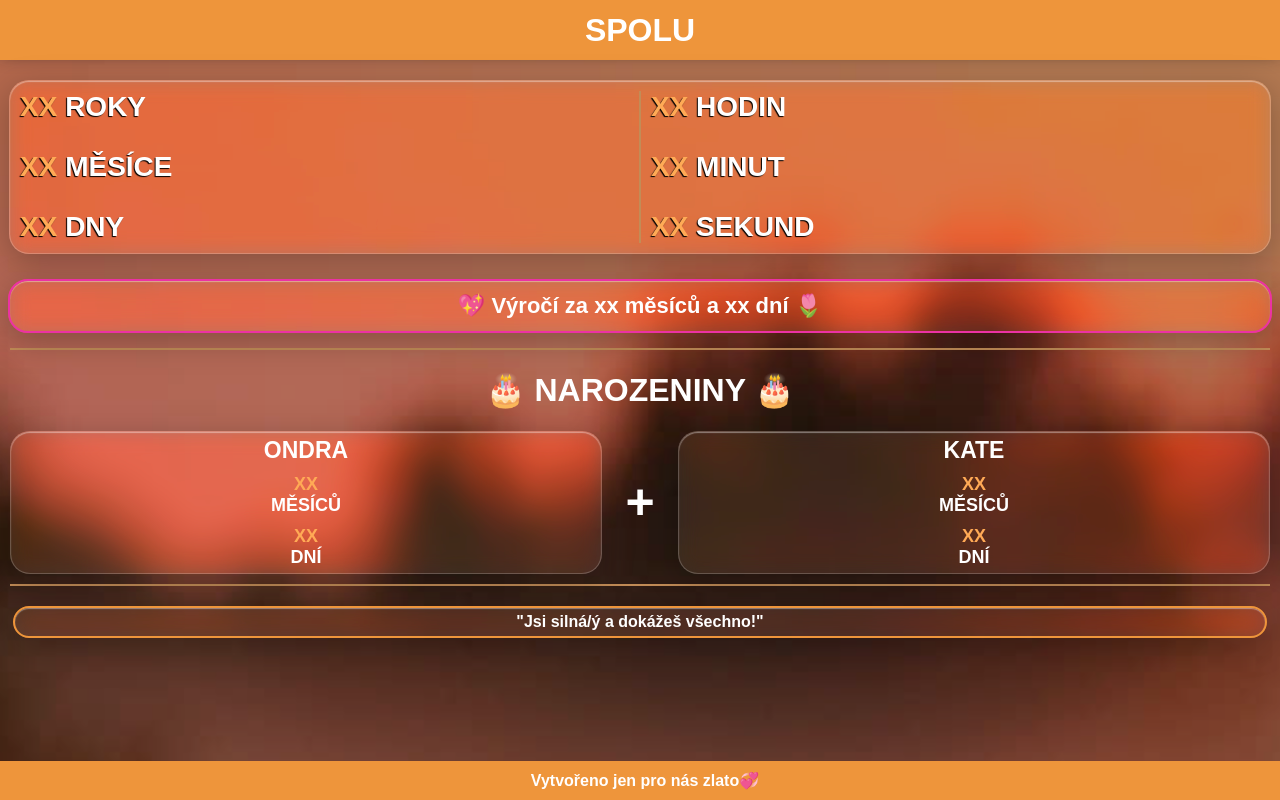
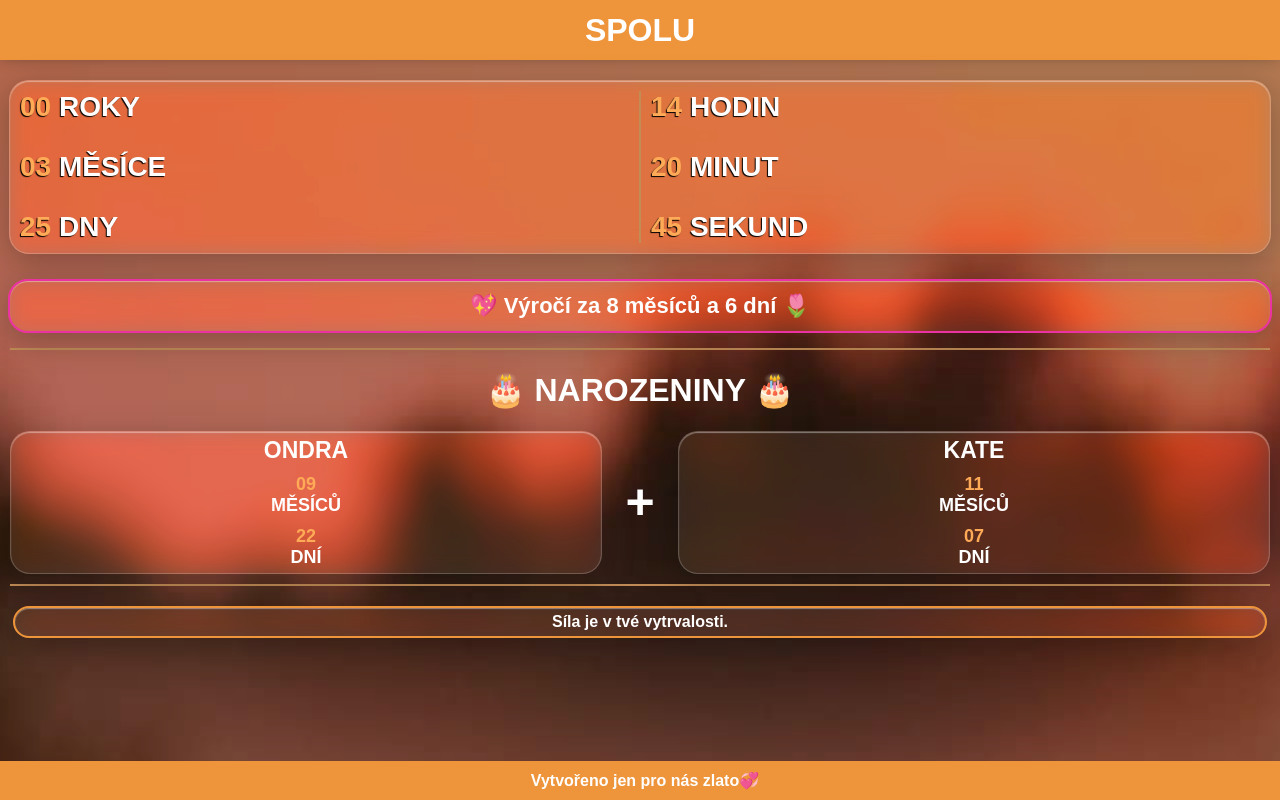
Before and after one commit to BANAN3K-L/Spolud_app, a plain HTML site: page index.html in a window 1280 px wide. Drawn offline with Linux system fonts and the light colour scheme.

Commit message:
FINISHED

```diff
--- a/index.html
+++ b/index.html
@@ -8,7 +8,6 @@
     <link rel="stylesheet" href="styles/style.css">
 </head>
 <body>
-
     <div class="intro-body">
         <h1 class="intro-text">SPOLU</h1>
         <h1 class="intro-loading">💞</h1>
@@ -40,7 +39,7 @@
         </div>
 
         <div class="glass vyroci">
-            <b>💖 Výročí za xx měsíců a xx dní 🌷</b>
+            <b id="vyroci-text-edit">💖 Výročí za xx měsíců a xx dní 🌷</b>
         </div>
 
 
@@ -84,5 +83,6 @@
         <b>Vytvořeno jen pro nás zlato💞</b>
     </footer>
 
+     <script src="scripts/script.js"></script>
 </body>
 </html>
--- a/scripts/script.js
+++ b/scripts/script.js
@@ -0,0 +1,227 @@
+const PARTNERI = new Date(2025, 9, 21, 0, 0, 0);
+
+let POCET_MESICU = 0;
+let POCET_DNU = 0;
+
+function pad(cislo){
+    return String(cislo).padStart(2, "0");
+}
+
+
+
+function dlouho_spolu(){
+    const ROKY_SPOLU = document.getElementById("pocet-let");
+    const MESICE_SPOLU = document.getElementById("pocet-mesicu");
+    const DNY_SPOLU = document.getElementById("pocet-dnu");
+    const HODIN_SPOLU = document.getElementById("pocet-hodin");
+    const MINUT_SPOLU = document.getElementById("pocet-minut");
+    const SEKUND_SPOLU = document.getElementById("pocet-sekund");
+
+    const ted = new Date();
+
+    let roky = ted.getFullYear() - PARTNERI.getFullYear();
+    let mesice = ted.getMonth() - PARTNERI.getMonth();
+    let days = ted.getDate() - PARTNERI.getDate();
+    let hours = ted.getHours() - PARTNERI.getHours();
+    let minutes = ted.getMinutes() - PARTNERI.getMinutes();
+    let seconds = ted.getSeconds() - PARTNERI.getSeconds();
+
+    if (seconds < 0){
+        seconds += 60;
+        minutes--;
+    }
+
+    if (minutes < 0){
+        minutes += 60;
+        hours--;
+    }
+
+    if (hours < 0){
+        hours += 24;
+        days--;
+    }
+
+    if (days < 0){
+        const predchozi_mesic = new Date(ted.getFullYear(), ted.getMonth(), 0);
+        days += predchozi_mesic.getDate();
+        mesice--;
+    }
+
+    if (mesice < 0){
+        mesice += 12;
+        roky--;
+    }
+
+    POCET_MESICU = mesice;
+    POCET_DNU = days;
+
+    ROKY_SPOLU.innerText = pad(roky);
+    MESICE_SPOLU.innerText = pad(mesice);
+    DNY_SPOLU.innerText = pad(days);
+    HODIN_SPOLU.innerText = pad(hours);
+    MINUT_SPOLU.innerText = pad(minutes);
+    SEKUND_SPOLU.innerText = pad(seconds);
+
+    // console.log(ROKY_SPOLU.innerText);
+}
+
+
+function pocet_dni_v_mesici(rok, mesic){
+    return new Date(rok, mesic, 0).getDate();
+}
+
+function vyroci(){
+    const VYROCI = document.getElementById("vyroci-text-edit");
+
+    let rok = new Date().getFullYear();
+
+    let mesice = 12 - POCET_MESICU;
+    let dny = - POCET_DNU;
+
+    if (dny < 0){
+        mesice -= 1;
+        dny += pocet_dni_v_mesici(rok, POCET_MESICU);
+    }
+
+    VYROCI.innerText = `💖 Výročí za ${mesice} měsíců a ${dny} dní 🌷`;
+}
+
+
+function narozeiny_ondra(){
+    const mesic_ondra = document.getElementById("bday-month-ondra");
+    const den_ondra = document.getElementById("bday-day-ondra");
+
+    const NAROZENINY_MESIC = 12;
+    const NAROZENINY_DEN = 8;
+
+
+    const dnes = new Date();
+    let rokNar = dnes.getFullYear();
+
+    let narozeniny = new Date(rokNar, NAROZENINY_MESIC - 1, NAROZENINY_DEN);
+
+    if (narozeniny < dnes){
+        rokNar += 1;
+        narozeniny = new Date(rokNar, NAROZENINY_MESIC - 1, NAROZENINY_DEN);
+    }
+
+    let mesice = 0;
+    let temp = new Date(dnes);
+
+    while (true){
+        let dalsi_mesic = new Date(temp);
+        dalsi_mesic.setMonth(dalsi_mesic.getMonth() + 1);
+
+        if (dalsi_mesic <= narozeniny){
+            temp = dalsi_mesic;
+            mesice++;
+        }
+        else{
+            break;
+        }
+    }
+
+    const dny = Math.floor((narozeniny - temp) / (1000 * 60 * 60 * 24));
+
+    mesic_ondra.innerText = pad(mesice);
+    den_ondra.innerText = pad(dny);
+
+}
+
+function narozeniny_kate(){
+    const mesic_kate = document.getElementById("bday-month-kate");
+    const den_kate = document.getElementById("bday-day-kate");
+
+    const NAROZENINY_MESIC = 1;
+    const NAROZENINY_DEN = 23;
+
+    const dnes = new Date();
+    let rokNar = dnes.getFullYear();
+
+    let narozeniny = new Date(rokNar, NAROZENINY_MESIC - 1, NAROZENINY_DEN);
+
+    if (narozeniny < dnes){
+        rokNar += 1;
+        narozeniny = new Date(rokNar, NAROZENINY_MESIC - 1, NAROZENINY_DEN);
+    }
+
+    let mesice = 0;
+    let temp = new Date(dnes);
+
+    while (true){
+        let dalsi_mesic = new Date(temp);
+        dalsi_mesic.setMonth(dalsi_mesic.getMonth() + 1);
+
+        if (dalsi_mesic <= narozeniny){
+            temp = dalsi_mesic;
+            mesice++;
+        }
+        else{
+            break;
+        }
+    }
+
+    const dny = Math.floor((narozeniny - temp) / (1000 * 60 * 60 * 24));
+
+    mesic_kate.innerText = pad(mesice);
+    den_kate.innerText = pad(dny);
+
+
+}
+
+
+function motivace(){
+    const MOTIVACE = document.getElementById("motivace-text");
+
+    const motivace_vety = [
+        "Dneska jsi silná/ý a dokážeš všechno!",
+        "Každý krok vpřed se počítá.",
+        "Tvá odhodlanost je silnější než strach.",
+        "Máš v sobě nekonečný potenciál.",
+        "Úsměv dnes může změnit celý den.",
+        "Věř si, jsi skvělá/skvělý!",
+        "Každý den je nová příležitost.",
+        "Dnes můžeš dokázat něco úžasného.",
+        "Síla je v tvé vytrvalosti.",
+        "Jsi schopná/ý překonat všechny překážky.",
+        "Tvá energie inspiruje ostatní.",
+        "Neboj se snít velké sny.",
+        "Malé kroky vedou k velkým výsledkům.",
+        "Máš právo být šťastná/ý.",
+        "Dnes udělej něco jen pro sebe.",
+        "Tvá odvaha je tvou supermocí.",
+        "Vše, co potřebuješ, máš už v sobě.",
+        "Každý den je šance začít znovu.",
+        "Tvá přítomnost dává světu hodnotu.",
+        "Dnes se neboj být sama/sám sebou.",
+        "Všechno, co se stane, je pro tvůj růst.",
+        "Jsi inspirací pro lidi kolem sebe.",
+        "Tvá práce a úsilí se vyplatí.",
+        "Máš sílu změnit svůj den k lepšímu.",
+        "Nikdy se nevzdávej svých snů.",
+        "Dnes udělej krok k tomu, co miluješ.",
+        "Tvá radost je nakažlivá.",
+        "Jsi hodná/hodný obdivu a respektu.",
+        "Každá překážka tě činí silnější/ším.",
+        "Dnes je tvůj den zazářit!"
+    ];
+
+    const nahodna_veta = motivace_vety[Math.floor(Math.random() * motivace_vety.length)];
+    MOTIVACE.innerText = nahodna_veta;
+}
+
+
+
+motivace();
+
+dlouho_spolu();
+setInterval(dlouho_spolu, 1000);
+
+vyroci();
+setInterval(vyroci, 600000);
+
+narozeiny_ondra();
+setInterval(narozeiny_ondra, 600000);
+
+narozeniny_kate();
+setInterval(narozeniny_kate, 600000);
```
